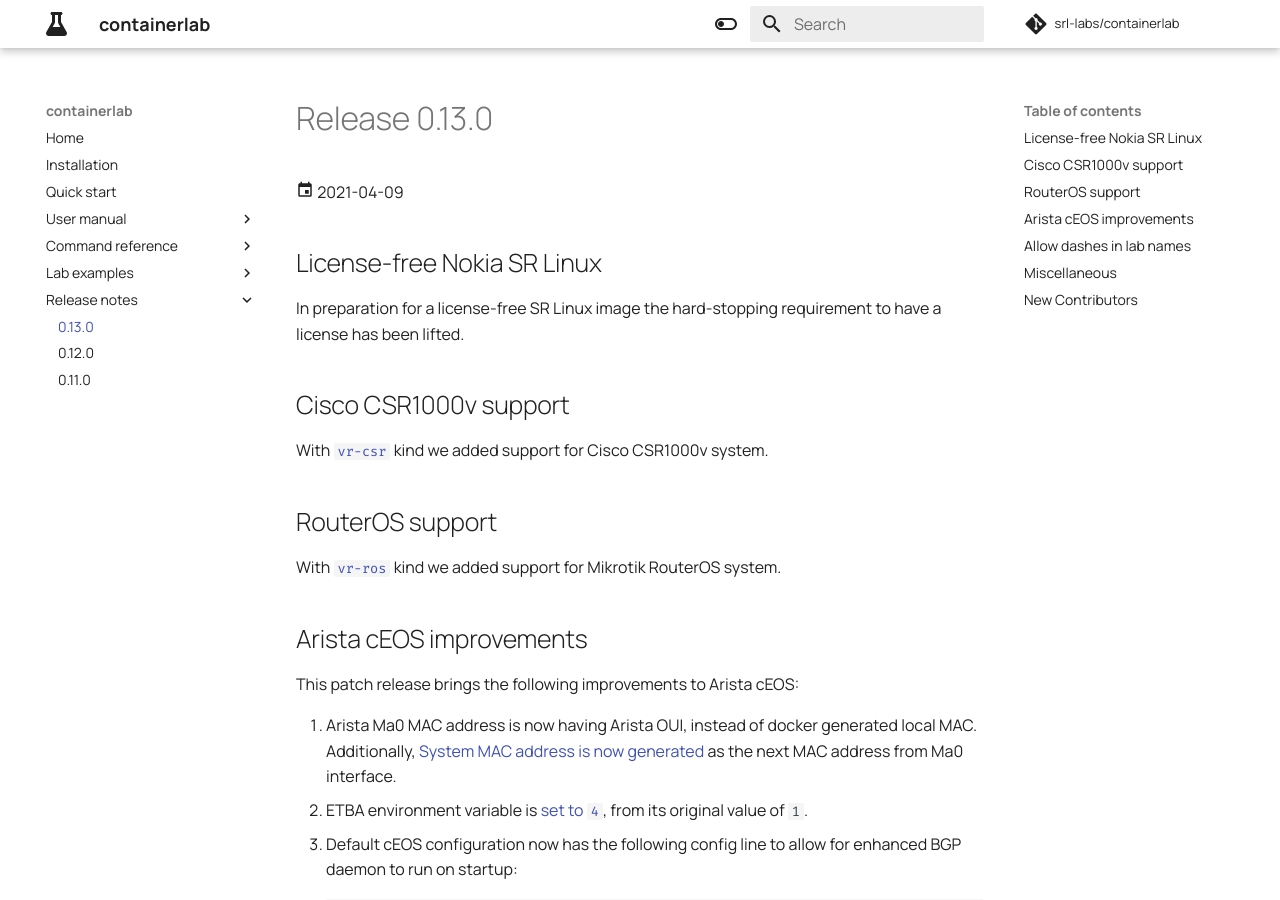
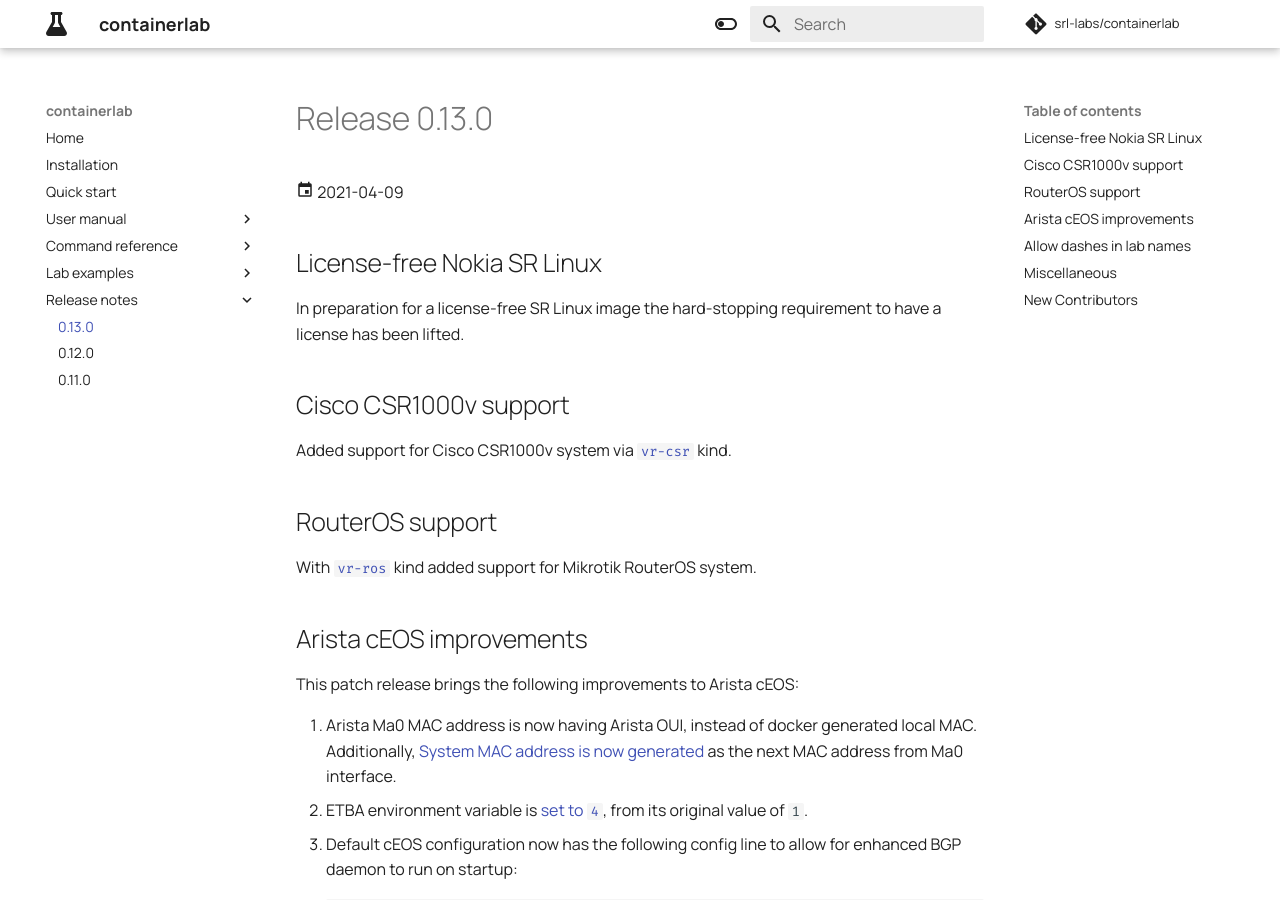
Before and after one commit to srl-labs/containerlab, an MkDocs documentation site: the page built from docs/rn/0.13.0.md, in a window 1280 px wide and 900 px high. Built offline with MkDocs 1.6.1 and Material for MkDocs 9.7.7, drawn with Linux system fonts in a browser that asks for light colours; comment, search, counter and statistics services are not loaded.

Commit message:
style fixes

```diff
--- a/docs/rn/0.13.0.md
+++ b/docs/rn/0.13.0.md
@@ -5,10 +5,10 @@
 In preparation for a license-free SR Linux image the hard-stopping requirement to have a license has been lifted.
 
 ## Cisco CSR1000v support
-With [`vr-csr`](../manual/kinds/vr-csr.md) kind we added support for Cisco CSR1000v system.
+Added support for Cisco CSR1000v system via [`vr-csr`](../manual/kinds/vr-csr.md) kind.
 
 ## RouterOS support
-With [`vr-ros`](../manual/kinds/vr-ros.md) kind we added support for Mikrotik RouterOS system.
+With [`vr-ros`](../manual/kinds/vr-ros.md) kind added support for Mikrotik RouterOS system.
 
 ## Arista cEOS improvements
 This patch release brings the following improvements to Arista cEOS:
```
